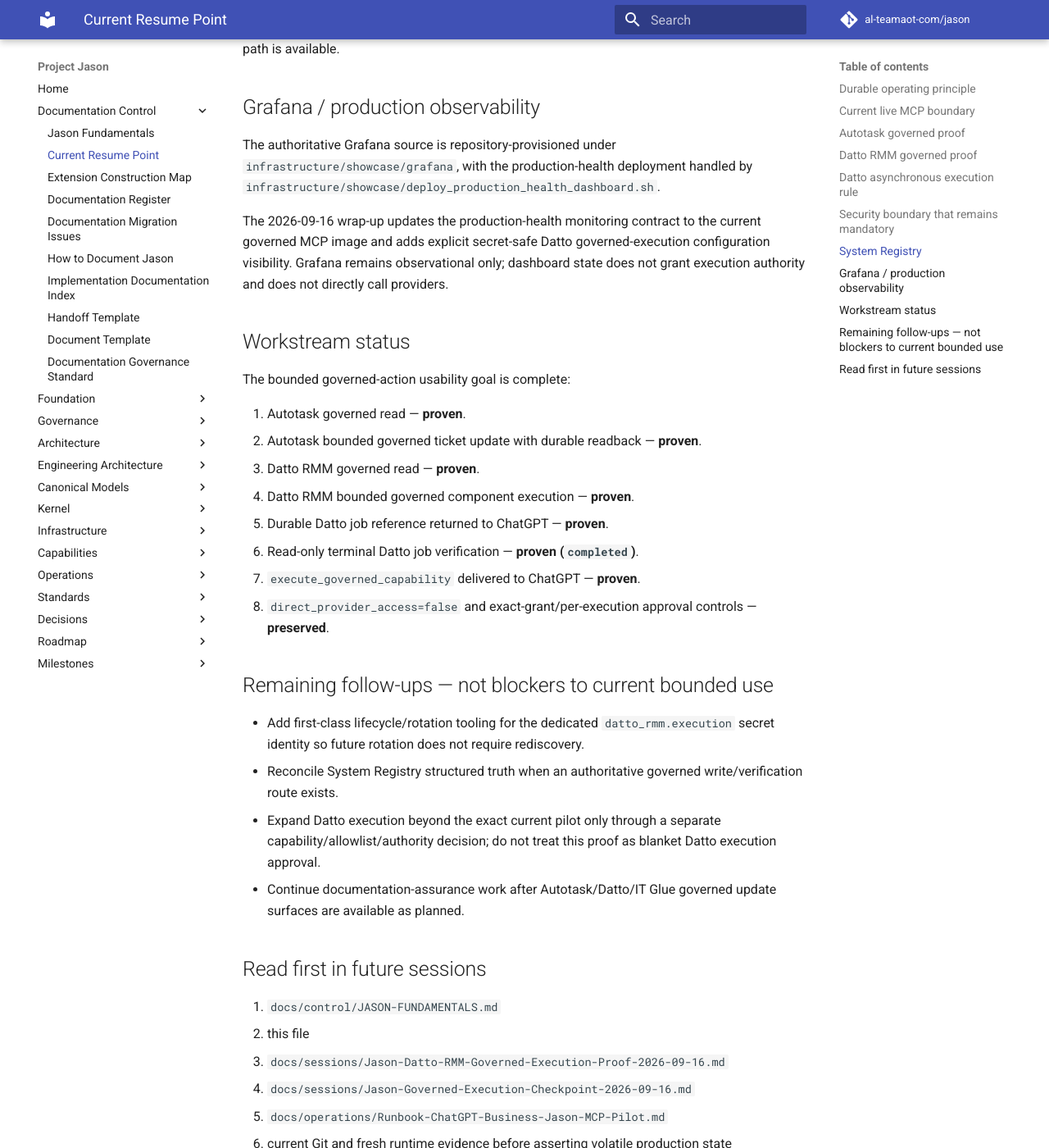
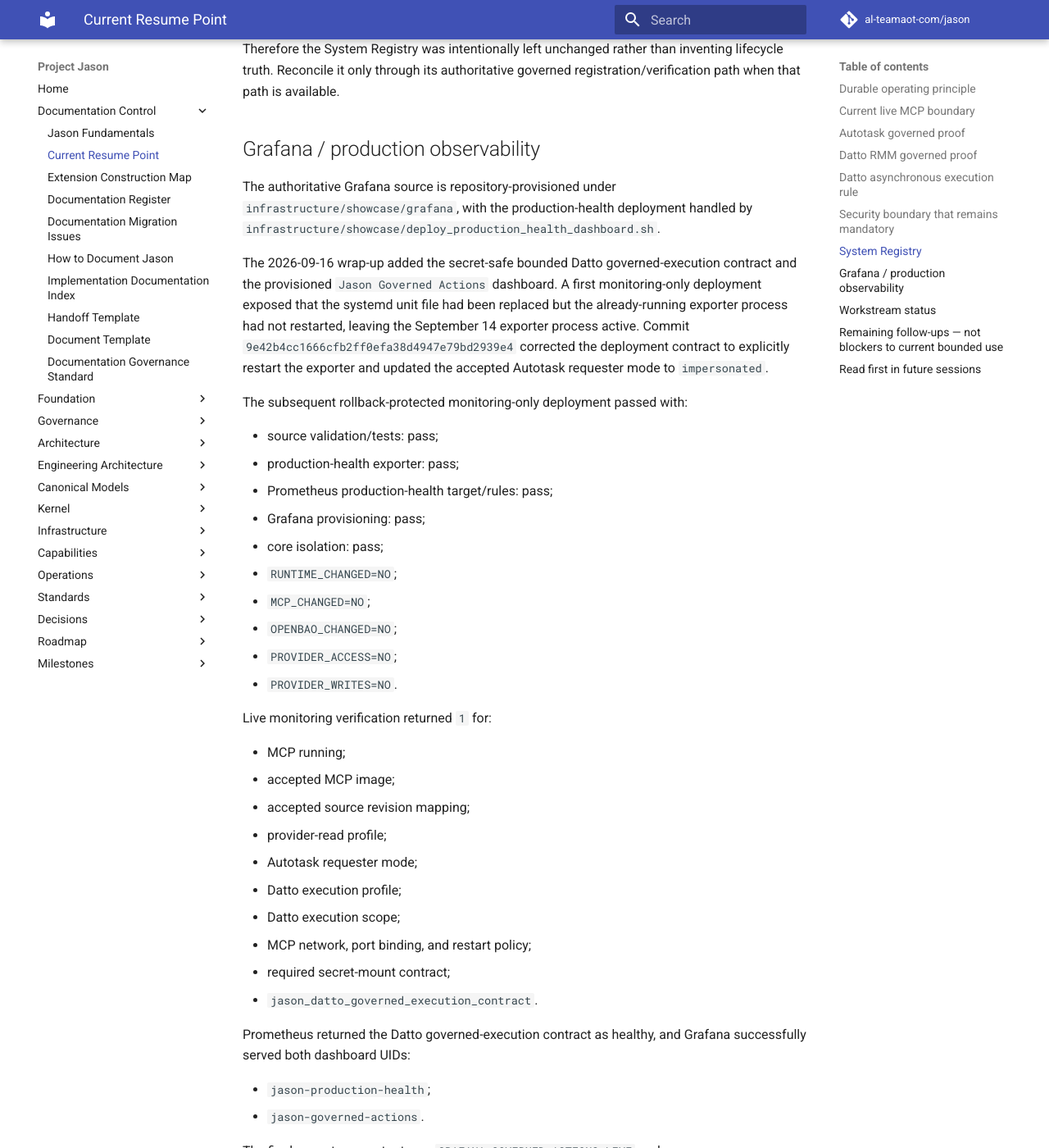
Before and after one commit to al-teamaot-com/jason, an MkDocs documentation site: the page built from docs/control/CURRENT.md, in a window 1280 px wide and 1400 px high, scrolled down 3415 px. Shown: the whole window at 82% size. Built offline with MkDocs 1.6.1 and Material for MkDocs 9.7.7, drawn with Linux system fonts in a browser that asks for light colours; comment, search, counter and statistics services are not loaded; some of the changed text lies outside the part shown.

Commit message:
Record live governed-action Grafana acceptance

```diff
--- a/docs/control/CURRENT.md
+++ b/docs/control/CURRENT.md
@@ -1,7 +1,7 @@
 # Project Jason — Current Resume Point
 
 **Updated:** 2026-09-16
-**Status:** The governed-action usability path for Autotask and Datto RMM through ChatGPT is live-proven for the bounded production pilots described below.
+**Status:** The governed-action usability path for Autotask and Datto RMM through ChatGPT is live-proven for the bounded production pilots described below, and the corresponding Grafana/Prometheus observability contract is live and passing.
 **Canonical purpose:** Human-readable resume point. Volatile production facts still require fresh runtime evidence before consequential change.
 
 ## Durable operating principle
@@ -21,7 +21,7 @@
 - image: `jason-mcp:generic-governed-8f1e864947a2`;
 - image ID: `sha256:d709ca54b66d41e22bd1f67782cd5f6d681c4337bffb359b632523762a27788a`.
 
-Documentation-only commits may be newer than the deployed code source. Do not equate repository HEAD with deployed code without checking the live image/source relationship.
+Documentation/observability commits are newer than the deployed MCP code source. Do not equate repository HEAD with deployed MCP code without checking the live image/source relationship.
 
 A fresh live MCP self-report after deployment returned:
 
@@ -98,11 +98,48 @@
 
 The authoritative Grafana source is repository-provisioned under `infrastructure/showcase/grafana`, with the production-health deployment handled by `infrastructure/showcase/deploy_production_health_dashboard.sh`.
 
-The 2026-09-16 wrap-up updates the production-health monitoring contract to the current governed MCP image and adds explicit secret-safe Datto governed-execution configuration visibility. Grafana remains observational only; dashboard state does not grant execution authority and does not directly call providers.
+The 2026-09-16 wrap-up added the secret-safe bounded Datto governed-execution contract and the provisioned `Jason Governed Actions` dashboard. A first monitoring-only deployment exposed that the systemd unit file had been replaced but the already-running exporter process had not restarted, leaving the September 14 exporter process active. Commit `9e42b4cc1666cfb2ff0efa38d4947e79bd2939e4` corrected the deployment contract to explicitly restart the exporter and updated the accepted Autotask requester mode to `impersonated`.
+
+The subsequent rollback-protected monitoring-only deployment passed with:
+
+- source validation/tests: pass;
+- production-health exporter: pass;
+- Prometheus production-health target/rules: pass;
+- Grafana provisioning: pass;
+- core isolation: pass;
+- `RUNTIME_CHANGED=NO`;
+- `MCP_CHANGED=NO`;
+- `OPENBAO_CHANGED=NO`;
+- `PROVIDER_ACCESS=NO`;
+- `PROVIDER_WRITES=NO`.
+
+Live monitoring verification returned `1` for:
+
+- MCP running;
+- accepted MCP image;
+- accepted source revision mapping;
+- provider-read profile;
+- Autotask requester mode;
+- Datto execution profile;
+- Datto execution scope;
+- MCP network, port binding, and restart policy;
+- required secret-mount contract;
+- `jason_datto_governed_execution_contract`.
+
+Prometheus returned the Datto governed-execution contract as healthy, and Grafana successfully served both dashboard UIDs:
+
+- `jason-production-health`;
+- `jason-governed-actions`.
+
+The final acceptance output was `GRAFANA_GOVERNED_ACTIONS=LIVE` and `SECTION_GOAL_MONITORING=PASS`.
+
+Grafana remains observational only. Dashboard state does not grant execution authority and does not directly call providers.
+
+One non-blocking metadata debt remains: the live MCP container still carries an inherited `JASON_SOURCE_REVISION=5ee3507...` environment value even though the verified running image is `jason-mcp:generic-governed-8f1e864947a2`. Monitoring therefore accepts the source revision from the immutable image/source mapping. Normalize that stale environment metadata during a future controlled MCP recreation rather than recreating the MCP solely for cosmetic cleanup.
 
 ## Workstream status
 
-The bounded governed-action usability goal is complete:
+The bounded governed-action usability Section Goal is complete:
 
 1. Autotask governed read — **proven**.
 2. Autotask bounded governed ticket update with durable readback — **proven**.
@@ -112,11 +149,14 @@
 6. Read-only terminal Datto job verification — **proven (`completed`)**.
 7. `execute_governed_capability` delivered to ChatGPT — **proven**.
 8. `direct_provider_access=false` and exact-grant/per-execution approval controls — **preserved**.
+9. Durable documentation reconciliation — **complete**.
+10. Grafana/Prometheus governed-action observability — **live and passing**.
 
 ## Remaining follow-ups — not blockers to current bounded use
 
 - Add first-class lifecycle/rotation tooling for the dedicated `datto_rmm.execution` secret identity so future rotation does not require rediscovery.
 - Reconcile System Registry structured truth when an authoritative governed write/verification route exists.
+- Normalize the stale MCP `JASON_SOURCE_REVISION` environment value during a future controlled MCP recreation; do not restart/recreate MCP only for this metadata cleanup.
 - Expand Datto execution beyond the exact current pilot only through a separate capability/allowlist/authority decision; do not treat this proof as blanket Datto execution approval.
 - Continue documentation-assurance work after Autotask/Datto/IT Glue governed update surfaces are available as planned.
 
```
